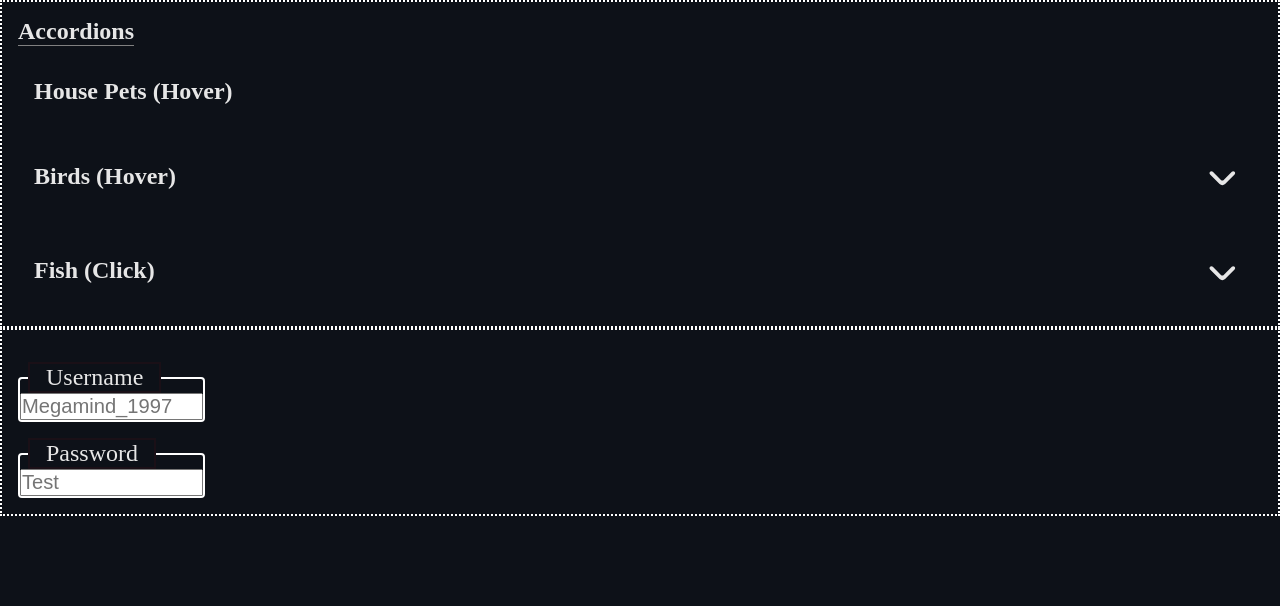
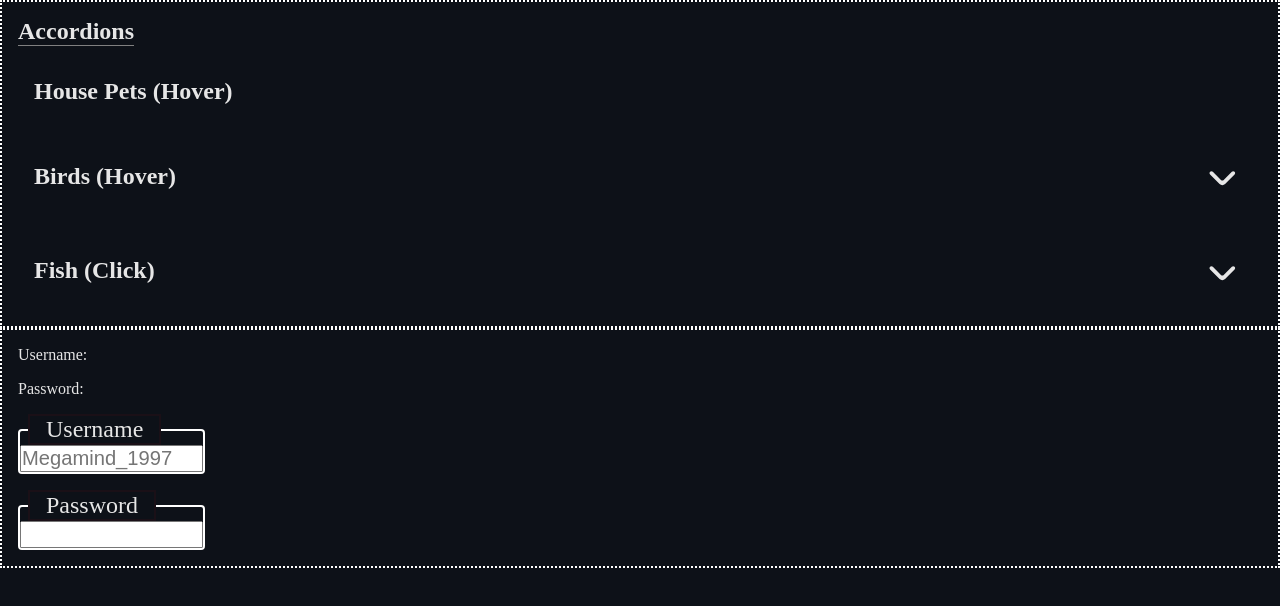
Before and after one commit to VonRiddarn/spit-and-prayers-ui, a React (Vite) app: page / in a window 1280 px wide. Shown: the top 606 px of the page. Built offline with nearby package versions, Linux system fonts and the light colour scheme.

Commit message:
feat: updated showcase for LegendInputField

```diff
--- a/src/App.tsx
+++ b/src/App.tsx
@@ -4,7 +4,8 @@ import Accordion from "./components/ui/Accordion/Accordion";
 import LegendInputField from "./components/ui/LegendInputField/LegendInputField";
 
 function App() {
-	const [echoText, setEchoText] = React.useState("");
+	const [echoUsername, setEchoUsername] = React.useState("");
+	const [echoPassword, setEchoPassword] = React.useState("");
 
 	return (
 		<>
@@ -91,15 +92,21 @@ function App() {
 					padding: "1rem",
 				}}
 			>
-				<h2>{echoText}</h2>
+				<p>Username: {echoUsername}</p>
+				<p>Password: {echoPassword}</p>
 				<LegendInputField
 					title="Username"
 					type="text"
 					placeholder="Megamind_1997"
-					value={echoText}
-					onChange={(e) => setEchoText(e.target.value)}
+					value={echoUsername}
+					onChange={(e) => setEchoUsername(e.target.value)}
 				/>
-				<LegendInputField title="Password" placeholder="Test" type="password" />
+				<LegendInputField
+					title="Password"
+					type="password"
+					value={echoPassword}
+					onChange={(e) => setEchoPassword(e.target.value)}
+				/>
 			</div>
 		</>
 	);
```
